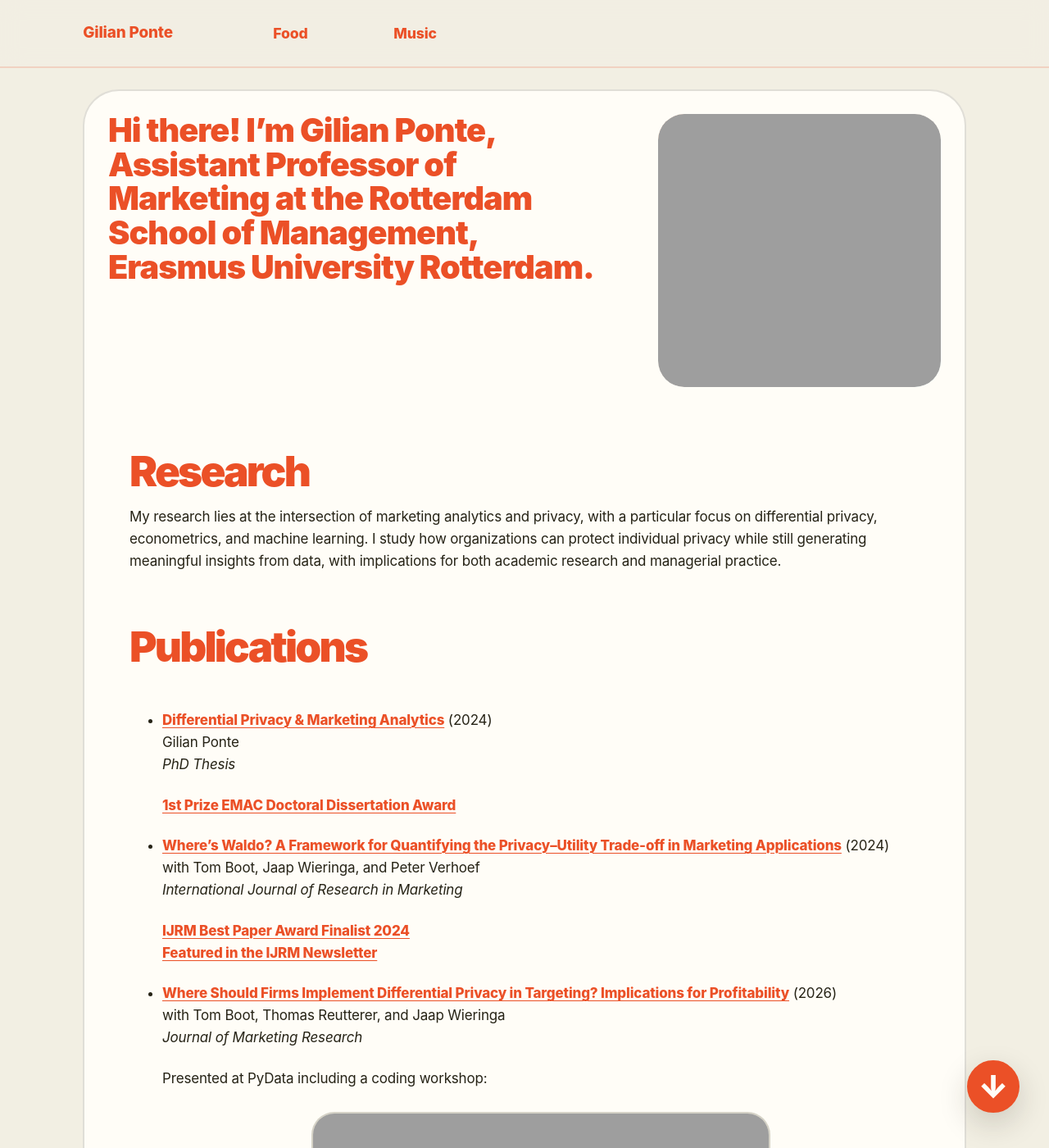
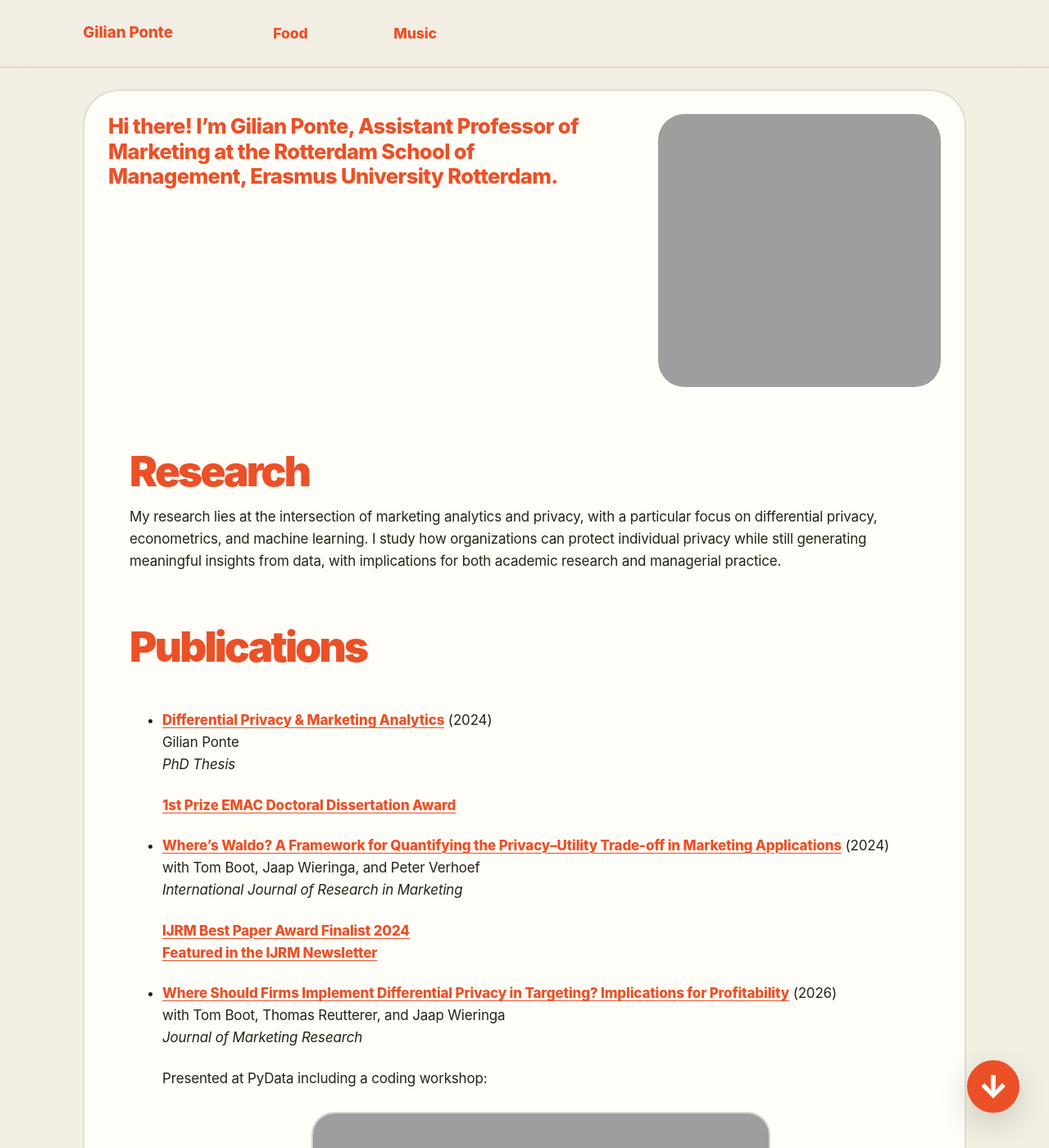
Before and after one commit to GilianPonte/gilianponte.github.io, a Jekyll site: the page built from _pages/year-archive.md, in a window 1280 px wide and 1400 px high. Shown: the whole window at 82% size. Built offline with Jekyll 4.4.1, drawn with Linux system fonts in a browser that asks for light colours; grey boxes are pictures that could not be loaded.

Commit message:
Update _condesa.scss

```diff
--- a/_sass/_condesa.scss
+++ b/_sass/_condesa.scss
@@ -604,10 +604,10 @@ figure.highlight {
 .condesa-intro-text p {
   margin: 0;
   color: var(--condesa-orange);
-  font-size: clamp(1.8rem, 3.1vw, 2.85rem);
-  font-weight: 900;
+  font-size: clamp(1.2rem, 2vw, 1.75rem);
+  font-weight: 850;
   letter-spacing: -0.025em;
-  line-height: 1.05;
+  line-height: 1.2;
 }
 
 /* Image on the right of the intro text */
```
